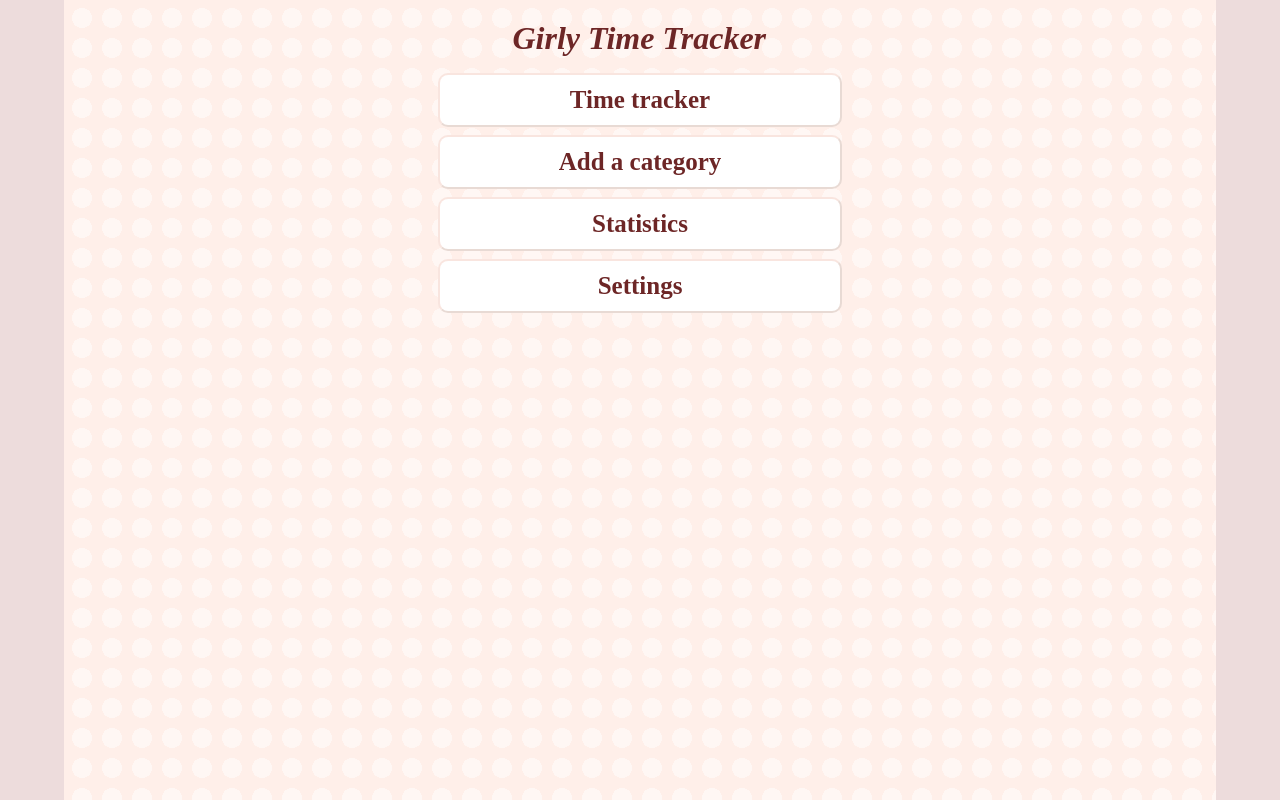
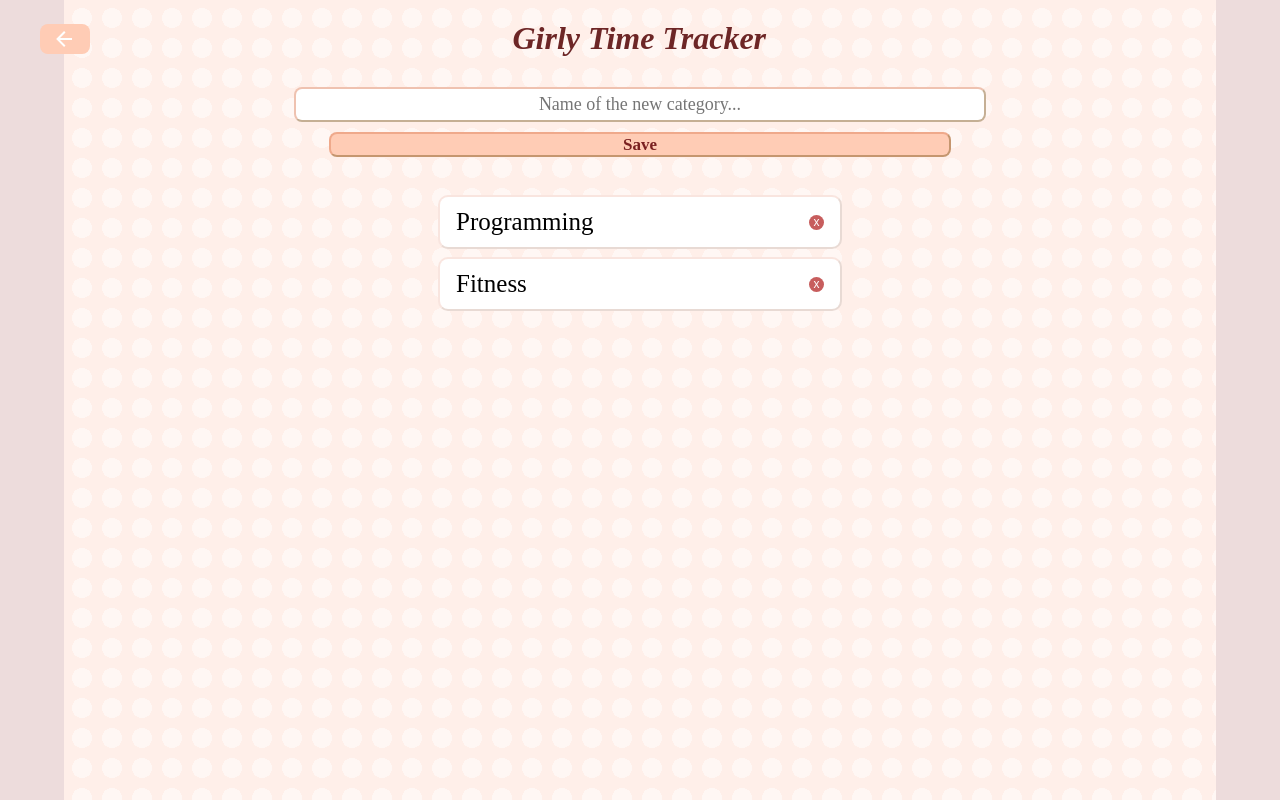
Before and after one commit to robuspospolitus/girly-time-tracker, a React (Create React App) app: page / in a window 1280 px wide. Both pictures are taken after a click on the element "Add a category". Built offline with nearby package versions, Linux system fonts and the light colour scheme.

Commit message:
Add categories page and filter

```diff
--- a/src/App.js
+++ b/src/App.js
@@ -4,10 +4,12 @@ import { mdiArrowLeft } from '@mdi/js';
 import List from "./Components/List";
 import Menu from "./Components/Menu";
 import Settings from "./Components/Settings";
+import AddCategory from "./Components/AddCategory";
 
 function App() {
   const [page, setPage] = useState('menu');
   const [theme, setTheme] = useState('theme-light-orange');
+  const [categories, setCategories] = useState(['programming', 'fitness'])
 
   return (
     <div className={theme+ ' background'}>
@@ -15,7 +17,8 @@ function App() {
       { page !== 'menu' && <div className="goback" onClick={() => setPage('menu')}> <Icon path={mdiArrowLeft} className="gobackicon" title="arrow-left" size={1} color="white"/></div>}
       <h1>Girly Time Tracker</h1>
       { page === 'menu' && <Menu setPage={setPage}/>}
-      { page === 'list' && <List/>}
+      { page === 'list' && <List categories={categories}/>}
+      { page === 'addcategory' && <AddCategory categories={categories} setCategories={setCategories} />}
       { page === 'settings' && <Settings setTheme={setTheme}/>}
     </div>
     </div>
--- /dev/null
+++ b/src/Components/AddCategory.js
@@ -0,0 +1,35 @@
+import axios from "axios";
+import '../Styles/AddCategory.scss';
+import { useEffect, useState } from "react";
+
+export default function AddCategory({ categories, setCategories }) {
+    const [category, setCategory] = useState('');
+
+    const addCategory = () => {
+      const temp = category.toLowerCase();
+      if( temp !== '' && temp !== null && !categories.includes(temp)) {
+        setCategories([...categories, temp]);
+      }
+    }
+    const deleteCategory = (e) => {
+      setCategories(categories.filter((cat) => cat !== e))
+    }
+
+    return(
+        <div className="addcategory" >
+          <div className="addcategory-input">
+            <input id="addcategory" placeholder="Name of the new category..." onChange={(e) => setCategory(e.target.value)}/>
+            <button className="save-btn addsave" onClick={() => addCategory()}>Save</button>
+
+          </div>
+          <div className="addcategory-list">
+            { categories.map(category => (
+              <div className="addcategory-category" key={category}>
+                <div className="hours addlabel">{category.charAt(0).toUpperCase() + category.slice(1).toLowerCase()}</div>
+                <button className="delete deleteaddcategory" onClick={() => deleteCategory(category)}>x</button>
+              </div>
+            ))}
+          </div>
+        </div>
+    )
+}
--- a/src/Components/List.js
+++ b/src/Components/List.js
@@ -1,16 +1,18 @@
 import { useState, useEffect } from 'react';
 import axios from "axios";
 import '../Styles/List.scss';
+import Icon from '@mdi/react';
+import { mdiMenuDown, mdiMenuLeft } from '@mdi/js';
 
-export default function List() {
+export default function List({ categories }) {
   const today = new Date()
   const todaysdate = String(today.getDate()).padStart(2, '0')+'/'+String(today.getMonth() + 1).padStart(2, '0')+'/'+ today.getFullYear();
   const dateid = String(today.getDate()).padStart(2, '0')+String(today.getMonth() + 1).padStart(2, '0')+ today.getFullYear()+today.getHours()+today.getMinutes()+today.getSeconds()+today.getMilliseconds();
   const [items, setItems] = useState([]);
   const [hours, setHours] = useState(0);
   const [minutes, setMinutes] = useState(0);
-  const [category, setCategory] = useState('programming');
-
+  const [category, setCategory] = useState('');
+  const [open, setOpen] = useState(false);
 
   useEffect(() => {
     axios.get("http://localhost:5000/api/data").then((response) => {
@@ -21,8 +23,8 @@ export default function List() {
 
   const deleteItem = (id) => {
     axios.delete(`http://localhost:5000/api/data/${category}/${id}`).then((response) => {
-      setItems({...items, programming: response.data});
-      console.log({...items, programming: response.data});
+      setItems({...items,  [category]: response.data});
+      console.log({...items, [category]: response.data});
     });
   };
 
@@ -30,16 +32,16 @@ export default function List() {
     if(hours >= 0 && hours <=23 && minutes >= 0 && minutes <= 59) {
         const time = parseInt(hours) + parseFloat((minutes / 60).toFixed(2));
         axios.post(`http://localhost:5000/api/data/${category}`, { id: dateid, date: todaysdate, hours: time }).then((response) => {
-          setItems({...items, programming: response.data});
-          console.log({...items, programming: response.data});
+          setItems({...items, [category]: response.data});
+          console.log({...items, [category]: response.data});
         });
   }};
 
   const handleTime = () => {
     let totalTime = 0;
-    const length = items.programming ? items.programming.length : 0;
+    const length = items[category] ? items[category].length : 0;
     for (let i = 0; i < length; i++){
-      totalTime = parseFloat((totalTime + items.programming[i].hours).toFixed(2));
+      totalTime = parseFloat((totalTime + items[category][i].hours).toFixed(2));
     }
     return totalTime
   }
@@ -51,17 +53,30 @@ export default function List() {
         <input name="minutes" max={59} min={0} type="number" maxLength={2} placeholder="Minutes" onChange={(e) => setMinutes(e.target.value)}/>
         <button className="save-btn" onClick={(e) => addItem()}>Save Time</button>
       </div>
+      <div className='select-category'>
+        <div className='select'>
+          <div className='select-cat-title' onClick={() => setOpen(!open)}>
+            <p className='select-subtitle'>{category ? category : 'Choose a category...'}</p>
+            <Icon path={open ? mdiMenuDown : mdiMenuLeft} color='#616161' size={1}/>
+          </div>
+          { open && categories.map(cat => (
+            <div className='select-cat-title' key={cat} onClick={() => {setCategory(cat); setOpen(false)}}>
+              <p className='select-subtitle' style={{marginLeft: '12px'}}>{cat}</p>
+            </div>
+          ))}
+        </div>
+      </div>
       <div className="list">
-        { Array.isArray(items.programming) && items.programming.map((item) => (
+        { Array.isArray(items[category]) && items[category].map((item) => (
           <div className="item" key={item.id}>
             <div className="date">{item.date}</div>
             <div className="hours">{item.hours} hours</div>
-            <button className="delete" onClick={(e) => deleteItem(item.id)}>x</button>
+            <button className="delete" onClick={() => deleteItem(item.id)}>x</button>
           </div>
         ))}
       </div>
       <div id="static-total">
-        <h2>You spent {handleTime()} hours programming in total {":>"}</h2>
+        <h2>{category ? `You spent ${handleTime()} hours of doing ${category} in total ${":>"}` : 'Choose a category to see your progress'}</h2>
       </div>
     </>
   )
--- a/src/Components/Menu.js
+++ b/src/Components/Menu.js
@@ -4,8 +4,8 @@ export default function Menu({setPage}) {
 
     return (
         <div className='menulist'>
-            <div className='menuitem' onClick={() => setPage('list')}><p className='menuitemp'>Time tracker</p></div>
-            <div className='menuitem' onClick={() => setPage('menu')}><p className='menuitemp'>Add a category</p></div>
+            <div className='menuitem mainitem' onClick={() => setPage('list')}><p className='menuitemp mainitem'>Track time</p></div>
+            <div className='menuitem' onClick={() => setPage('addcategory')}><p className='menuitemp'>Add a category</p></div>
             <div className='menuitem' onClick={() => setPage('menu')}><p className='menuitemp'>Statistics</p></div>
             <div className='menuitem' onClick={() => setPage('settings')}><p className='menuitemp'>Settings</p></div>
 
--- /dev/null
+++ b/src/Styles/AddCategory.scss
@@ -0,0 +1,53 @@
+.addcategory {
+    display: flex;
+    flex-direction: column;
+    align-items: center;
+    width: 100%;
+
+    .addcategory-input {
+        margin: 30px;
+        width: 60%;
+        display: flex;
+        flex-direction: column;
+        align-items: center;
+        #addcategory {
+            width: 100%;
+            height: 35px;
+            margin: 0;
+            box-sizing: border-box;
+        }
+    }
+    .addsave {
+        width: 90%;
+        margin: 10px 0 0 0;
+        height: 25px;
+    }
+    .addcategory-list {
+        margin: 8px;
+
+        .addcategory-category {
+            width: 400px;
+            min-height: 50px;
+            margin: auto;
+            margin-bottom: 8px;
+            border-radius: 10px;
+            border-left: 2px solid var(--border-item-1);
+            border-top: 2px solid var(--border-item-1);
+            border-right: 2px solid var(--border-item-2);
+            border-bottom: 2px solid var(--border-item-2);
+            background-color: var(--item-background);
+            display: flex;
+            flex-direction: row;
+            align-items: center;
+
+            .addlabel {
+                text-align: left;
+                margin-left: 16px;
+            }
+
+            .deleteaddcategory {
+                margin: auto 16px auto auto;
+            }
+        }
+    }
+}
--- a/src/Styles/List.scss
+++ b/src/Styles/List.scss
@@ -15,12 +15,18 @@
     color: var(--text-secondary);
     margin-left: 5px;
 }
+.save-btn:hover {
+    filter: brightness(95%);
+}
 input {
     width: 100px;
     height: 20px;
     text-align: center;
     margin: 5px;
     font-size: 18px;
+}
+input:hover {
+    filter: brightness(96%);
 }
 
 input, .save-btn, #static-total {
@@ -32,6 +38,41 @@ input, .save-btn, #static-total {
     font-family: 'Times New Roman', Times, serif;
 
 }
+.select-category{
+    width: 100%;
+    display: flex;
+    flex-direction: column;
+    align-items: center;
+    margin-bottom: 32px;
+    .select {
+        width: 70%;
+        min-height: 30px;
+        border-left: 2px solid var(--border-input-1);
+        border-top: 2px solid var(--border-input-1);
+        border-right: 2px solid var(--border-input-2);
+        border-bottom: 2px solid var(--border-input-2);
+        border-radius: 8px;
+        background-color: white;
+        .select-cat-title {
+            height: 30px;
+            display: flex;
+            flex-direction: row;
+            align-items: center;
+            .select-subtitle {
+                width: 100%;
+                font-size: 18px;
+                margin-left: 8px;
+                color: #616161
+            }
+        }
+        .select-cat-title:hover {
+            background-color: #0000000a;
+        }
+    }
+}
+
+
+
 .item{
     width: 400px;
     height: 50px;
@@ -70,6 +111,9 @@ input, .save-btn, #static-total {
     margin-left: 15px;
     align-items: center;
 }
+.delete:hover {
+    background-color: #a74e4e;
+}
 
 #static-total{
     width: 408px;
--- a/src/Styles/Menu.scss
+++ b/src/Styles/Menu.scss
@@ -16,6 +16,11 @@
     display: flex;
     flex-direction: row;
     align-items: center;
+    cursor: pointer;
+}
+.mainitem {
+    color: var(--text-secondary) !important;
+    background-color: var(--secondary);
 }
 .menuitemp {
     font-size: 25px;
--- a/src/Styles/Settings.scss
+++ b/src/Styles/Settings.scss
@@ -16,6 +16,7 @@
     display: flex;
     flex-direction: column;
     align-items: center;
+
 }
 .settingstitle {
     width: 400px;
@@ -24,6 +25,7 @@
     display: flex;
     flex-direction: row;
     align-items: center;
+    cursor: pointer;
 }
 .settingsitemp {
     font-size: 25px;
@@ -49,4 +51,5 @@
     margin: 5px;
     margin-left: 16px;
     border-bottom: 1px solid rgba(0, 0, 0, 0.3);
+    cursor: pointer;
 }
--- a/src/Variables.scss
+++ b/src/Variables.scss
@@ -53,8 +53,8 @@
     --secondary: #e2e2e2;
     --border-input-1: rgba(223, 223, 223, 0.5);
     --border-input-2: rgba(131, 131, 131, 0.5);
-    --border-item-1: rgba(223, 223, 223, 0.2);
-    --border-item-2: rgba(136, 136, 136, 0.2);
+    --border-item-1: rgba(158, 158, 158, 0.2);
+    --border-item-2: rgba(5, 5, 5, 0.2);
     --item-background: white;
     --hours: black;
 }
```
Also changed, not shown: data.json (deleted, +0 -7 lines), 1 other file (tests, documents, lock files or other folders).
